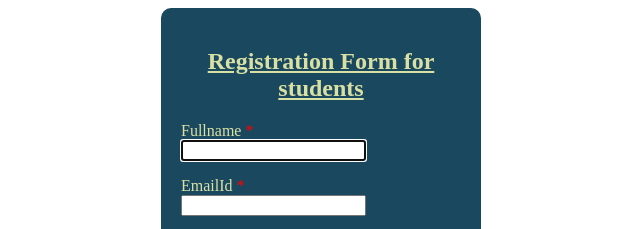
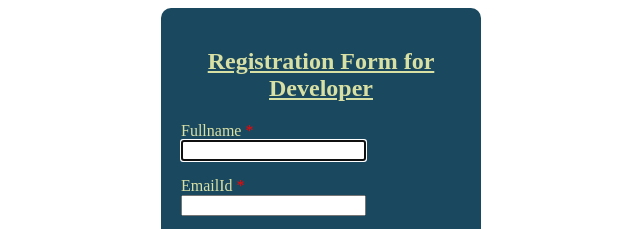
Before and after one commit to ashrafgate/End-to-End-DevOps_Pipeline_for_a_Web_Application_CI-CD, a plain HTML site: page index.html in a window 1280 px wide. Shown: the top 229 px of the page, 319-959 px from the left. Drawn offline with Linux system fonts and the light colour scheme.

Commit message:
Update index.html

```diff
--- a/index.html
+++ b/index.html
@@ -20,7 +20,7 @@
   </head>
   <body>
 	<div>
-	  <h2 align="center"><u>Registration Form for students</u></h2>
+	  <h2 align="center"><u>Registration Form for Developer</u></h2>
 	  <form id="frm" action="registration.html" autocomplete="off">
 		<p>
 		  <label for="fna">Fullname</label> <span>*</span> <br>
```
